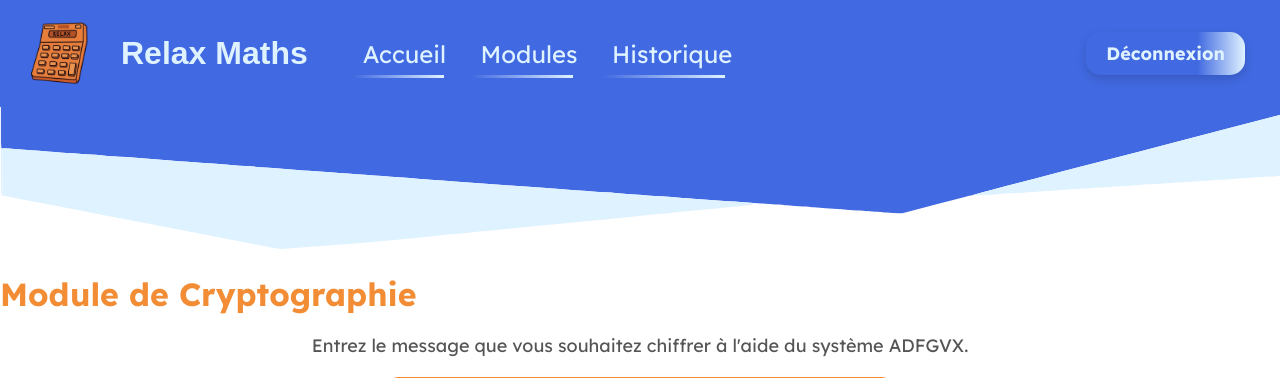
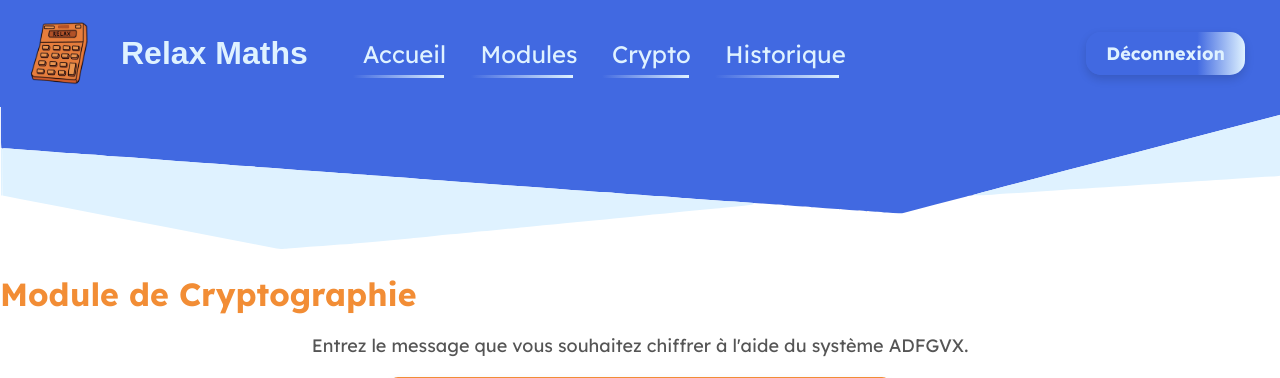
Before and after one commit to lucasv02/SAE3.01-BUT2, a PHP site: page /crypto.php in a window 1280 px wide. Shown: the top 378 px of the page. Run offline with PHP 8.4, Linux system fonts and the light colour scheme.

Commit message:
ajout de l'onglet crypto dans la nav bar

```diff
--- a/PHP-SAE/src/php/menu-c.php
+++ b/PHP-SAE/src/php/menu-c.php
@@ -24,6 +24,7 @@ echo'
       <div class="navlinks-container">
         <a href="index.php">Accueil</a>
         <a href="modules.php">Modules</a>
+        <a href="crypto.php">Crypto</a>
         <a href="historique.php">Historique</a>
       </div>
     </div>
--- a/PHP-SAE/src/php/menu-nc.php
+++ b/PHP-SAE/src/php/menu-nc.php
@@ -29,6 +29,7 @@ echo'
       <div class="navlinks-container">
         <a href="index.php">Accueil</a>
         <a href="modules.php">Modules</a>
+        <a href="crypto.php">Crypto</a>
       </div>
     </div>
     <div class="nav-authentication">
```
